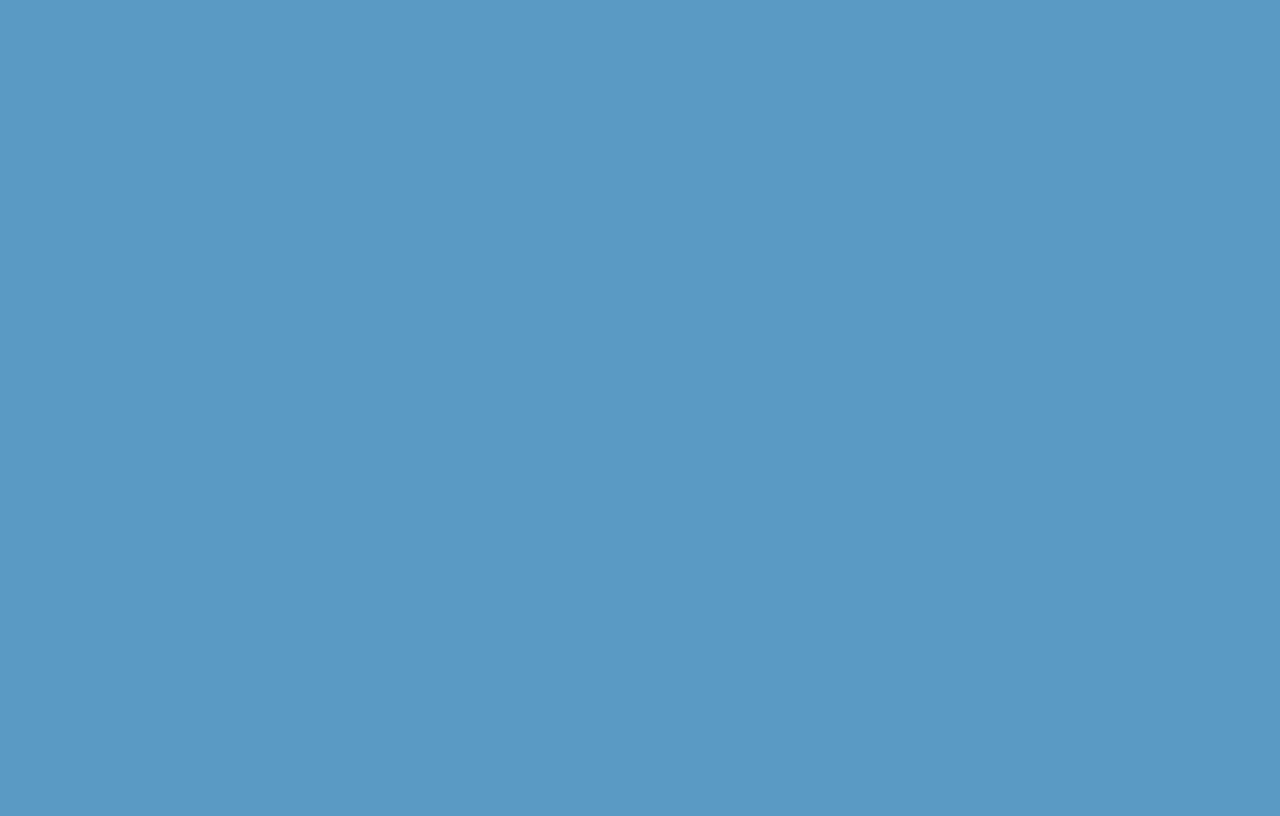
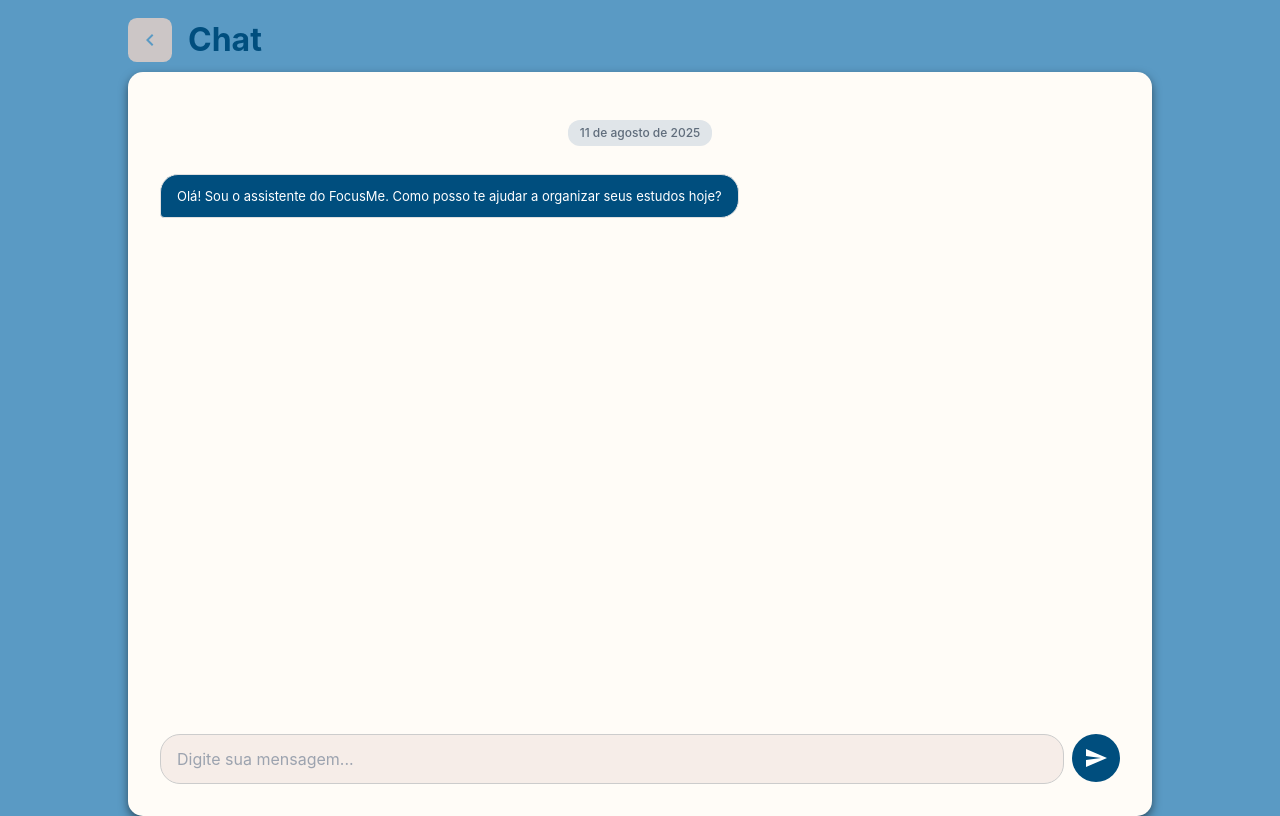
Before and after one commit to Equipe07-DS/FocusMe, a React (Create React App) app in the folder frontend/: page /chat in a window 1280 px wide. Before the commit this address had no page. Built offline with nearby package versions, Linux system fonts and the light colour scheme.

Commit message:
Tela de chat imtegrada com tela de gerar cronograma e atualização no botão de gerar cronograma

```diff
--- a/frontend/src/App.js
+++ b/frontend/src/App.js
@@ -4,6 +4,7 @@ import Novo from './NovoCronograma/NovoCronograma';
 import VerCronograma from './VerCronograma/VerCronograma';
 import TelaCadastro from "./TelaCadastro/TelaCadastro";
 import TelaLogin from "./TelaLogin/TelaLogin";
+import TelaChat from "./TelaChat/TelaChat";
 
 function App() {
     return (
@@ -14,6 +15,7 @@ function App() {
                 <Route path='/novocronograma' element={<Novo />} />
                 <Route path='/TelaCadastro' element={<TelaCadastro />} />
                 <Route path='/TelaLogin' element={<TelaLogin />} />
+                <Route path='/chat' element={<TelaChat />} />
             </Routes>
         </BrowserRouter>
     );
--- /dev/null
+++ b/frontend/src/TelaChat/TelaChat.js
@@ -0,0 +1,28 @@
+import React from 'react';
+import ChatInterface from '../componentes/ChatInterface/ChatInterface';
+import styles from './TelaChat.module.css';
+import { Link } from 'react-router-dom';
+
+function TelaChat() {
+  return (
+    <div className={styles.telaChatWrapper}>
+
+      <div className={styles.chatHeader}>
+        <Link to="/" className={styles.backButton}>
+          <svg width="24" height="24" viewBox="0 0 24 24" fill="currentColor" xmlns="http://www.w3.org/2000/svg">
+            <path d="M15.41 7.41L14 6L8 12L14 18L15.41 16.59L10.83 12L15.41 7.41Z"/>
+          </svg>
+        </Link>
+        <h2 className={styles.chatTitle}>Chat</h2>
+      </div>
+
+      <div className={styles.chatWindow}>
+        <ChatInterface />
+      </div>
+
+    </div>
+
+  );
+}
+
+export default TelaChat;
--- /dev/null
+++ b/frontend/src/TelaChat/TelaChat.module.css
@@ -0,0 +1,60 @@
+.telaChatWrapper {
+  display: flex;
+  flex-direction: column;
+  height: 100vh;
+  background-color: transparent;
+  padding: 0rem;
+  gap: 0.5rem;
+  margin-top: 2vh;
+}
+
+
+.chatHeader {
+  background-color: transparent;
+  padding: 0;
+  display: flex;
+  align-items: center;
+  flex-shrink: 0;
+}
+
+.backButton {
+  background-color: #ccc6c6;
+  border: none;
+  border-radius: 20%;
+  width: 44px;
+  height: 44px;
+  color: #5A9AC4;
+
+  display: flex;
+  justify-content: center;
+  align-items: center;
+
+  cursor: pointer;
+  margin-right: 1rem;
+  margin-left: 0rem;
+}
+.backButton:hover {
+background-color: #e2dcdc;
+}
+
+.chatTitle {
+  /*display: flex;*/
+  font-size: 2.0rem;
+  font-weight: bold;
+  color: #004E7E;
+  /*width: 44px;
+  height: 44px;*/
+  margin: 0;
+}
+
+.chatWindow {
+  flex-grow: 1;
+  background-color: #FFFCF7;
+  width: 80vw;
+  border-radius: 15px;
+  box-shadow: 0px 4px 10px rgba(0, 0, 0, 0.5);
+  padding: 1rem;
+  display: flex;
+  flex-direction: column;
+  overflow: hidden;
+}
--- /dev/null
+++ b/frontend/src/componentes/ChatInterface/ChatInterface.js
@@ -0,0 +1,144 @@
+import React, { useState, useEffect, useRef } from 'react';
+import { useLocation } from 'react-router-dom';
+import styles from './ChatInterface.module.css';
+
+const ChatInterface = () => {
+  const location = useLocation();
+
+  const getInitialMessages = () => {
+    // Verifica se recebeu dados da página de formulário
+    if (location.state && location.state.cronograma_output) {
+      const { estudoData, cronograma_output } = location.state;
+
+      // Limpa o estado da navegação para não ser reutilizado se o usuário recarregar a página
+      window.history.replaceState({}, document.title);
+
+      // Se receber dados, o estado inicial já será o cronograma
+      return [
+        {
+          role: 'user',
+          content: `Ok, por favor, gere um cronograma para as seguintes matérias: ${estudoData.disciplinas}.`,
+          timestamp: new Date()
+        },
+        {
+          role: 'assistant',
+          content: cronograma_output,
+          timestamp: new Date()
+        }
+      ];
+    }
+
+    // Se não receber nenhum dado, o estado inicial será a mensagem padrão
+    return [
+      {
+        role: 'assistant',
+        content: 'Olá! Sou o assistente do FocusMe. Como posso te ajudar a organizar seus estudos hoje?',
+        timestamp: new Date()
+      }
+    ];
+  };
+
+  const [messages, setMessages] = useState(getInitialMessages);
+
+  const [inputValue, setInputValue] = useState('');
+  const messageAreaRef = useRef(null);
+
+
+  useEffect(() => {
+    if (messageAreaRef.current) {
+      messageAreaRef.current.scrollTop = messageAreaRef.current.scrollHeight;
+    }
+  }, [messages]);
+
+  const handleSendMessage = async (e) => {
+    e.preventDefault();
+    if (!inputValue.trim()) return;
+
+    const userMessage = {
+      role: 'user',
+      content: inputValue,
+      timestamp: new Date()
+    };
+
+    setMessages(prevMessages => [...prevMessages, userMessage]);
+    setInputValue('');
+
+    try {
+      const response = await fetch("http://localhost:8000/chat", {
+        method: "POST",
+        headers: { "Content-Type": "application/json" },
+        body: JSON.stringify({ mensagem: userMessage.content }),
+      });
+
+      if (!response.ok) {
+        throw new Error('A resposta do servidor não foi OK');
+      }
+
+      const data = await response.json();
+      const assistantMessage = {
+        role: 'assistant',
+        content: data.resposta,
+        timestamp: new Date()
+      };
+
+      setMessages(prevMessages => [...prevMessages, assistantMessage]);
+
+    } catch (error) {
+      console.error("Erro ao enviar mensagem:", error);
+      const errorMessage = {
+        role: 'assistant',
+        content: "Desculpe, ocorreu um erro ao me comunicar com o servidor. Por favor, tente novamente mais tarde.",
+        timestamp: new Date()
+      };
+
+      setMessages(prevMessages => [...prevMessages, errorMessage]);
+    }
+  };
+
+  return (
+    <div className={styles.chatInterface}>
+      <div className={styles.messageArea} ref={messageAreaRef}>
+        {messages.map((msg, index) => {
+          const showDateSeparator =
+            index === 0 ||
+            new Date(messages[index - 1].timestamp).toDateString() !== new Date(msg.timestamp).toDateString();
+
+          return (
+            <React.Fragment key={index}>
+              {showDateSeparator && (
+                <div className={styles.dateSeparator}>
+                  <span>
+                    {new Date(msg.timestamp).toLocaleDateString('pt-BR', {
+                      day: 'numeric',
+                      month: 'long',
+                      year: 'numeric',
+                    })}
+                  </span>
+                </div>
+              )}
+              <div className={`${styles.message} ${styles[msg.role]}`}>
+                <p>{msg.content}</p>
+              </div>
+            </React.Fragment>
+          );
+        })}
+      </div>
+      <form onSubmit={handleSendMessage} className={styles.inputArea}>
+        <input
+          type="text"
+          placeholder="Digite sua mensagem..."
+          value={inputValue}
+          onChange={(e) => setInputValue(e.target.value)}
+          className={styles.messageInput}
+        />
+        <button type="submit" className={styles.sendButton}>
+          <svg width="24" height="24" viewBox="0 0 24 24" fill="none" xmlns="http://www.w3.org/2000/svg">
+            <path d="M2.01 21L23 12L2.01 3L2 10L17 12L2 14L2.01 21Z" fill="white"/>
+          </svg>
+        </button>
+      </form>
+    </div>
+  );
+};
+
+export default ChatInterface;
--- /dev/null
+++ b/frontend/src/componentes/ChatInterface/ChatInterface.module.css
@@ -0,0 +1,91 @@
+.chatInterface {
+  display: flex;
+  flex-direction: column;
+  height: 100%;
+  width: 100%;
+}
+
+.messageArea {
+  flex-grow: 1;
+  overflow-y: auto;
+  padding: 1rem;
+  display: flex;
+  flex-direction: column;
+  gap: 0.75rem;
+}
+
+.message {
+  padding: 0.75rem 1rem;
+  border-radius: 18px;
+  max-width: 75%;
+  line-height: 1.4;
+}
+
+.message p {
+  margin: 0;
+  white-space: pre-wrap;
+}
+
+.assistant {
+  background-color: #004E7E;
+  color: white;
+  border: 1px solid #E0E0E0;
+  align-self: flex-start;
+  border-bottom-left-radius: 4px;
+}
+
+.user {
+  background-color: #5A9AC4;
+  color: white;
+  align-self: flex-end;
+  border-bottom-right-radius: 4px;
+}
+
+.inputArea {
+  display: flex;
+  gap: 0.5rem;
+  padding: 1rem;
+  background-color: transparent;
+}
+
+.dateSeparator {
+  align-self: center;
+  background-color: #e0e5e9;
+  color: #5f6c7b;
+  font-size: 0.75rem;
+  font-weight: 500;
+  padding: 0.25rem 0.75rem;
+  border-radius: 12px;
+  margin: 1rem 0;
+}
+
+.messageInput {
+  flex-grow: 1;
+  border: 1px solid #ccc;
+  border-radius: 20px;
+  padding: 0.75rem 1rem;
+  font-size: 1rem;
+}
+
+.messageInput:focus {
+  outline: none;
+  border-color: #004E7E;
+}
+
+.sendButton {
+  background-color: #004E7E;
+  border: none;
+  border-radius: 50%;
+  width: 48px;
+  height: 48px;
+  display: flex;
+  justify-content: center;
+  align-items: center;
+  cursor: pointer;
+  flex-shrink: 0;
+  transition: background-color 0.2s;
+}
+
+.sendButton:hover {
+  background-color: #5A9AC4;
+}
--- a/frontend/src/componentes/FormsNovoCronograma/FormsNovoCronograma.css
+++ b/frontend/src/componentes/FormsNovoCronograma/FormsNovoCronograma.css
@@ -11,7 +11,7 @@ input {
 }
 
 textarea {
-    border-radius: px;
+    border-radius: 7px;
     background-color: #F6EDE8;
     padding: 8px;
     border: 1px solid #ccc;
@@ -78,11 +78,10 @@ form {
     width: 26vw;
 }
 
-.Caixa-botoes {
-    justify-items: center;
-    display: grid;
-    grid-template-columns: repeat(2, 1fr);
-    gap: 2vw;
+.Caixa-botoes-centralizado {
+    width: 100%;
+    display: flex;
+    margin-top: 1rem;
 }
 
 .Caixa-dia {
@@ -112,6 +111,7 @@ form {
 }
 
 .botao {
+    margin: auto;
     background-color: #004E7E;
     color: #FFFBF5;
     border-radius: 17px;
--- a/frontend/src/componentes/FormsNovoCronograma/FormsNovoCronograma.js
+++ b/frontend/src/componentes/FormsNovoCronograma/FormsNovoCronograma.js
@@ -6,7 +6,7 @@ import { useState } from 'react';
 const FazerFormulario = () => {
   const { register, handleSubmit } = useForm();
   const navigate = useNavigate();
-  const [cronograma, setCronograma] = useState(null);
+  const [isLoading, setIsLoading] = useState(false);
 
   const onSubmit = async (data) => {
     // Transformar os dados para corresponder ao modelo EstudoInput
@@ -36,28 +36,26 @@ const FazerFormulario = () => {
 
       if (response.ok) {
         const respostaApi = await response.json();
-        setCronograma(respostaApi.cronograma);
-        // Armazena os dados formatados para passar para VerCronograma
-        localStorage.setItem('estudoData', JSON.stringify(formattedData));
+        // Quando estiver pronto, navega diretamente para a tela de chat com os dados.
+        navigate('/chat', {
+          state: {
+            estudoData: formattedData,
+            cronograma_output: respostaApi.cronograma
+          }
+        });
+
       } else {
         const erro = await response.json();
-        console.error('Erro ao enviar dados para o backend:', erro);
         alert(`Erro ao gerar cronograma: ${erro.detail || 'Erro desconhecido'}`);
+        setIsLoading(false); // Libera o botão em caso de erro
       }
     } catch (error) {
       console.error('Erro na requisição:', error);
       alert('Erro ao gerar cronograma. Tente novamente.');
+      setIsLoading(false); // Libera o botão em caso de erro
     }
   };
 
-  const handleVerCronograma = () => {
-    if (cronograma) {
-      const estudoData = JSON.parse(localStorage.getItem('estudoData') || '{}');
-      navigate('/vercronograma', { state: { cronograma_output: cronograma, estudoData } });
-    } else {
-      alert('Por favor, gere um cronograma primeiro.');
-    }
-  };
 
   const diasDaSemana = [
     { nome: 'Segunda-feira', chave: 'segunda' },
@@ -70,8 +68,8 @@ const FazerFormulario = () => {
   ];
 
   return (
-    <section className="Caixa">
-      <form onSubmit={handleSubmit(onSubmit)}>
+    <form className="Caixa" onSubmit={handleSubmit(onSubmit)}>
+
       <section className="Grid-dias">
         {diasDaSemana.map((dia) => (
           <details key={dia.chave} className="Caixa-dia">
@@ -96,6 +94,7 @@ const FazerFormulario = () => {
         ))}
       </section>
 
+      {/* O campo de matéria continua como antes */}
       <fieldset className="Caixa-input">
         <label>Matéria para estudar na semana:</label>
         <input
@@ -104,22 +103,13 @@ const FazerFormulario = () => {
         />
       </fieldset>
 
-        <footer className="Caixa-botoes">
-          <button className="botao" type="submit">
-            Confirmar
-          </button>
-
-          <button
-            className="botao"
-            type="button"
-            onClick={handleVerCronograma}
-            disabled={!cronograma}
-          >
-            Ver Cronograma
+      <footer className="Caixa-botoes-centralizado">
+        <button className="botao" type="submit" disabled={isLoading}>
+          {isLoading ? 'Gerando...' : 'Gerar Cronograma'}
         </button>
       </footer>
+
     </form>
-    </section>
   );
 };
 
```
Also changed, not shown: 2 other files (tests, documents, lock files or other folders). Lines whose indentation alone changed are shown as unchanged.
